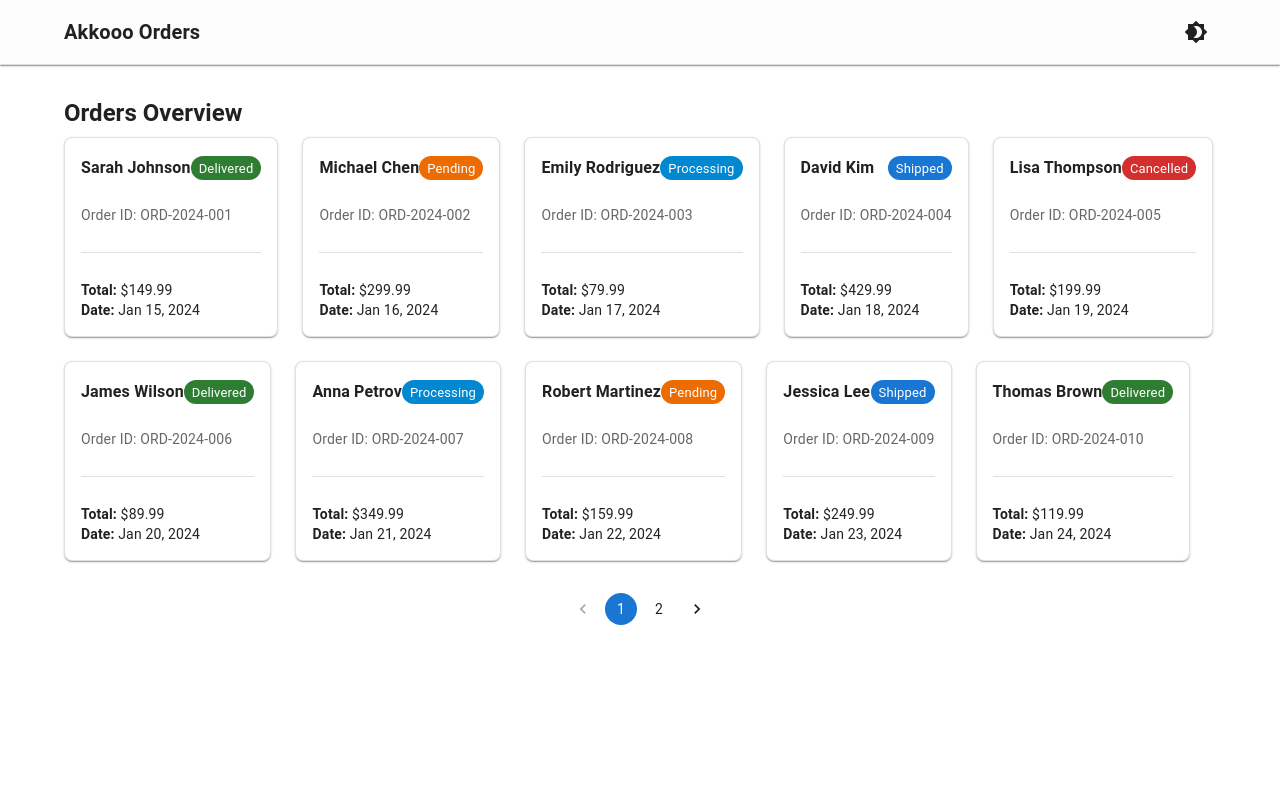
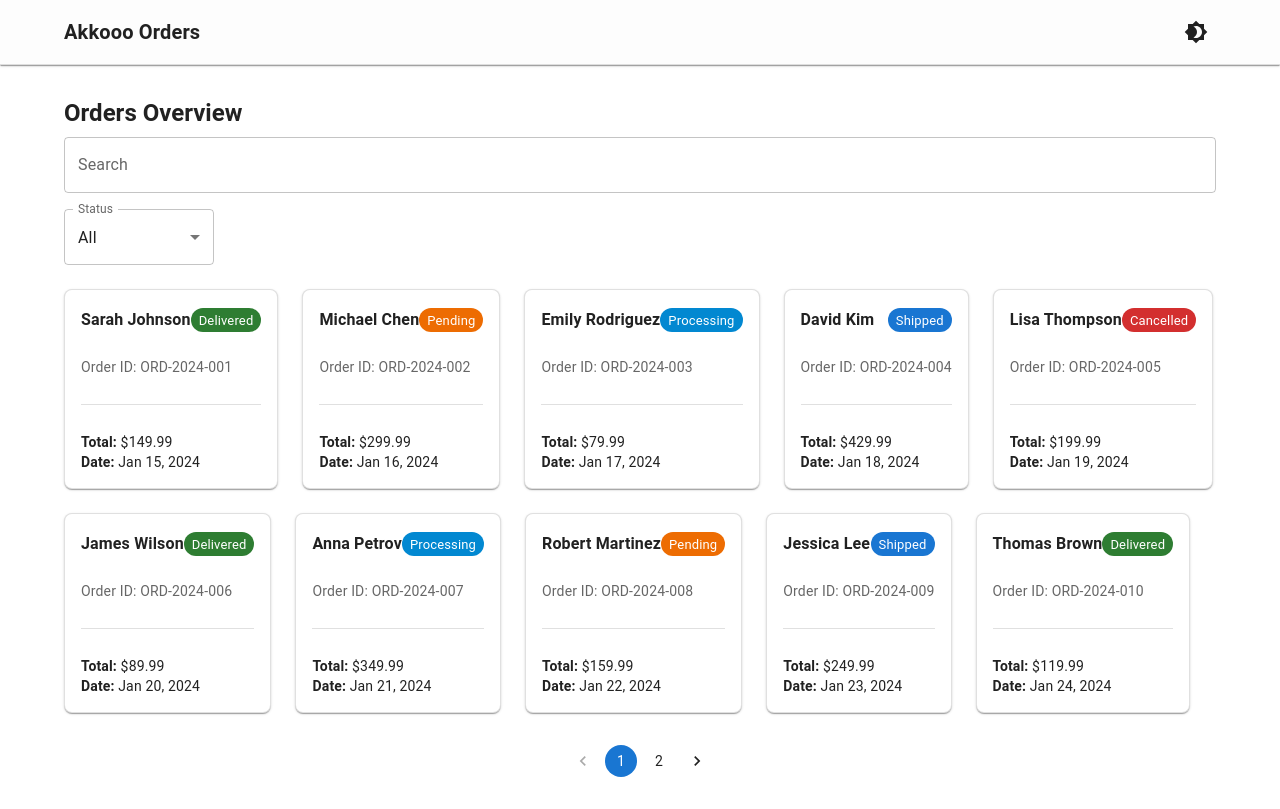
Before and after one commit to Mhamad-Raad/Order-Management-Akkoo-Challenge, a React (Vite) app: page / in a window 1280 px wide. Built offline with nearby package versions, Linux system fonts and the light colour scheme.

Commit message:
add filteration panel

```diff
--- /dev/null
+++ b/src/components/FilterPanel.tsx
@@ -0,0 +1,51 @@
+import { Box, TextField, MenuItem } from '@mui/material';
+
+const statusOptions = [
+  'all',
+  'pending',
+  'processing',
+  'shipped',
+  'delivered',
+  'cancelled',
+];
+
+interface Props {
+  status: string;
+  onStatusChange: (value: string) => void;
+  searchTerm: string;
+  onSearchChange: (value: string) => void;
+}
+
+const FilterPanel = ({
+  status,
+  onStatusChange,
+  searchTerm,
+  onSearchChange,
+}: Props) => {
+  return (
+    <Box display='flex' gap={2} mb={3} flexWrap='wrap'>
+      <TextField
+        label='Search'
+        value={searchTerm}
+        onChange={(e) => onSearchChange(e.target.value)}
+        placeholder='Customer or Order ID'
+        fullWidth
+      />
+      <TextField
+        select
+        label='Status'
+        value={status}
+        onChange={(e) => onStatusChange(e.target.value)}
+        sx={{ minWidth: 150 }}
+      >
+        {statusOptions.map((option) => (
+          <MenuItem key={option} value={option}>
+            {option.charAt(0).toUpperCase() + option.slice(1)}
+          </MenuItem>
+        ))}
+      </TextField>
+    </Box>
+  );
+};
+
+export default FilterPanel;
--- a/src/components/Orders/OrdersList.tsx
+++ b/src/components/Orders/OrdersList.tsx
@@ -1,16 +1,21 @@
 import { useEffect, useState } from 'react';
 import { Grid, Pagination, Box } from '@mui/material';
-import ordersData from '../../data/mock-orders.json'; // simulate backend
+import ordersData from '../../data/mock-orders.json';
 import OrderCard from './OrderCard';
 import OrderModal from './OrderModal';
+import FilterPanel from '../FilterPanel';
 import { type Order } from '../../store/OrderSlices/orderTypes';
 
 const ORDERS_PER_PAGE = 10;
 
 const OrdersList = () => {
-  const [allOrders] = useState<Order[]>(ordersData.orders); // mock DB
+  const [allOrders] = useState<Order[]>(ordersData.orders);
+  const [filteredOrders, setFilteredOrders] = useState<Order[]>([]);
   const [visibleOrders, setVisibleOrders] = useState<Order[]>([]);
   const [page, setPage] = useState(1);
+
+  const [status, setStatus] = useState<string>('all');
+  const [searchTerm, setSearchTerm] = useState<string>('');
 
   const [selectedOrder, setSelectedOrder] = useState<Order | null>(null);
   const [open, setOpen] = useState(false);
@@ -29,16 +34,39 @@ const OrdersList = () => {
     setPage(value);
   };
 
+  const filterOrders = () => {
+    return allOrders.filter((order) => {
+      const matchStatus = status === 'all' || order.status === status;
+      const matchSearch =
+        order.customerName.toLowerCase().includes(searchTerm.toLowerCase()) ||
+        order.id.toLowerCase().includes(searchTerm.toLowerCase());
+      return matchStatus && matchSearch;
+    });
+  };
+
+  useEffect(() => {
+    const filtered = filterOrders();
+    setFilteredOrders(filtered);
+    setPage(1); // reset to first page on new filter
+  }, [status, searchTerm, allOrders]);
+
   useEffect(() => {
     const start = (page - 1) * ORDERS_PER_PAGE;
     const end = start + ORDERS_PER_PAGE;
-    setVisibleOrders(allOrders.slice(start, end));
-  }, [page, allOrders]);
+    setVisibleOrders(filteredOrders.slice(start, end));
+  }, [page, filteredOrders]);
 
-  const totalPages = Math.ceil(allOrders.length / ORDERS_PER_PAGE);
+  const totalPages = Math.ceil(filteredOrders.length / ORDERS_PER_PAGE);
 
   return (
     <>
+      <FilterPanel
+        status={status}
+        onStatusChange={setStatus}
+        searchTerm={searchTerm}
+        onSearchChange={setSearchTerm}
+      />
+
       <Grid container spacing={3}>
         {visibleOrders.map((order) => (
           <Grid
```
